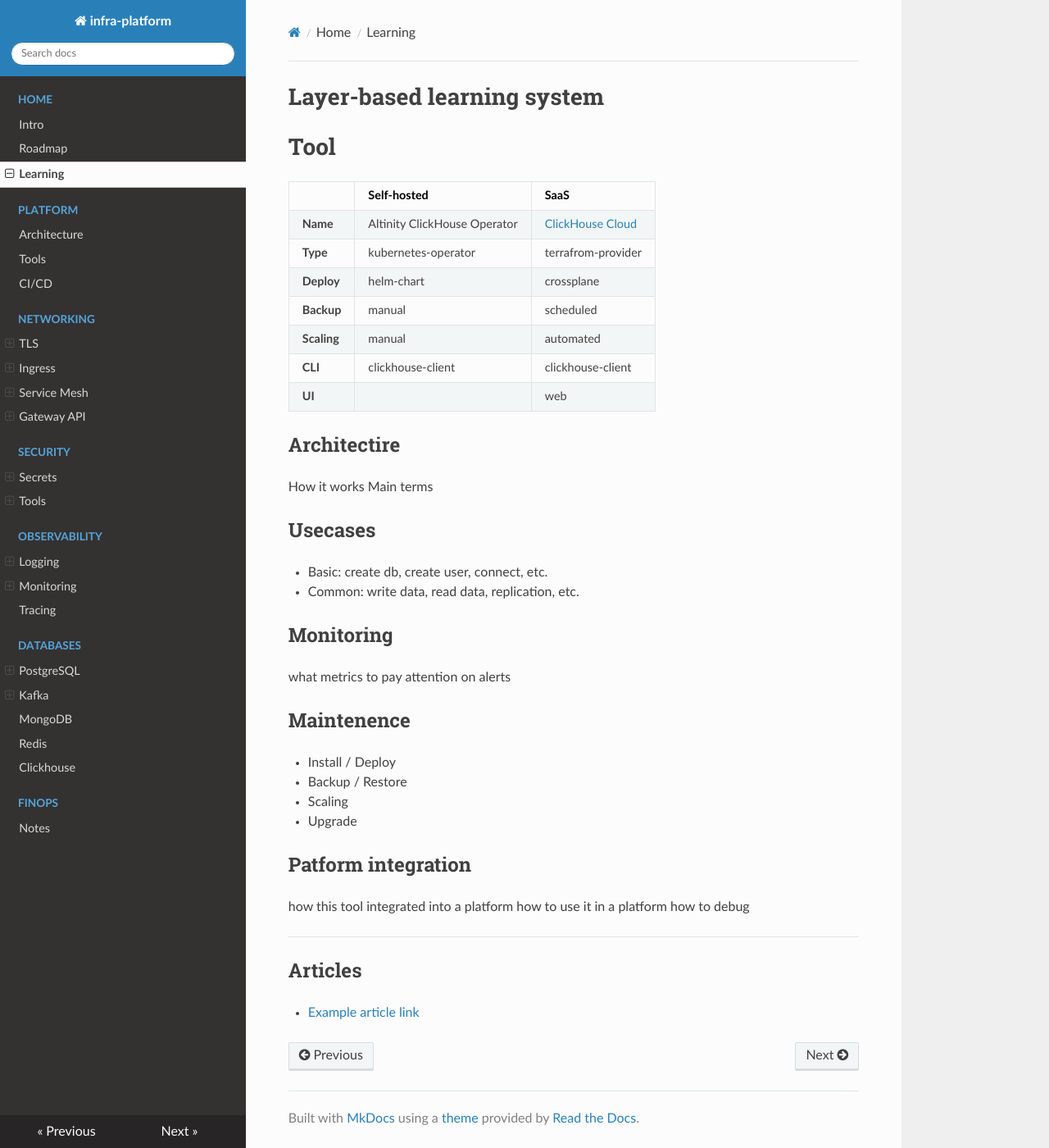
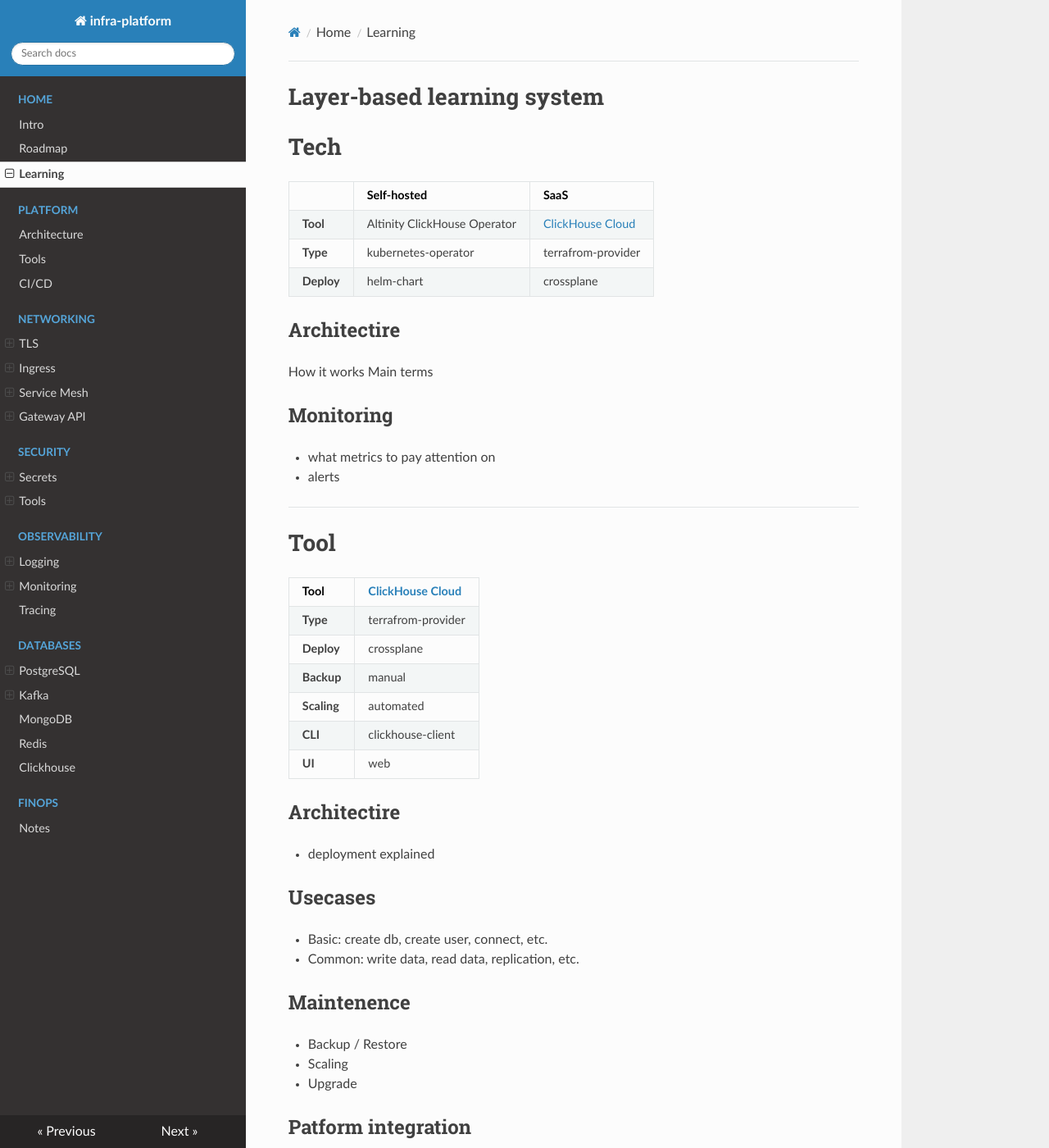
Before and after one commit to andrewozh/infra-apps, an MkDocs documentation site: the page built from docs/learning.md, in a window 1280 px wide and 1400 px high. Shown: the whole window at 82% size. Built offline with MkDocs 1.6.1, drawn with Linux system fonts in a browser that asks for light colours; nearby versions of some CDN libraries.

Commit message:
doc: upd learning templates

```diff
--- a/docs/learning.md
+++ b/docs/learning.md
@@ -1,35 +1,48 @@
 # Layer-based learning system
 
-# Tool
+# Tech
 
 | |Self-hosted|SaaS|
 |-|-|-|
-|**Name**|Altinity ClickHouse Operator|[ClickHouse Cloud](https://clickhouse.com/cloud)|
+|**Tool**|Altinity ClickHouse Operator|[ClickHouse Cloud](https://clickhouse.com/cloud)|
 |**Type**|kubernetes-operator|terrafrom-provider|
 |**Deploy**|helm-chart|crossplane|
-|**Backup**|manual|scheduled|
-|**Scaling**|manual|automated|
-|**CLI**|clickhouse-client|clickhouse-client|
-|**UI**||web|
+
 
 ## Architectire
 
 How it works
 Main terms
 
+## Monitoring
+
+- what metrics to pay attention on
+- alerts
+
+---
+
+# Tool
+
+|**Tool**|[ClickHouse Cloud](https://clickhouse.com/cloud)|
+|-|-|
+|**Type**|terrafrom-provider|
+|**Deploy**|crossplane|
+|**Backup**|manual|
+|**Scaling**|automated|
+|**CLI**|clickhouse-client|
+|**UI**|web|
+
+## Architectire
+
+- deployment explained
+
 ## Usecases
 
 - Basic: create db, create user, connect, etc.
 - Common: write data, read data, replication, etc.
 
-## Monitoring
-
-what metrics to pay attention on
-alerts
-
 ## Maintenence
 
-- Install / Deploy
 - Backup / Restore
 - Scaling
 - Upgrade
```
